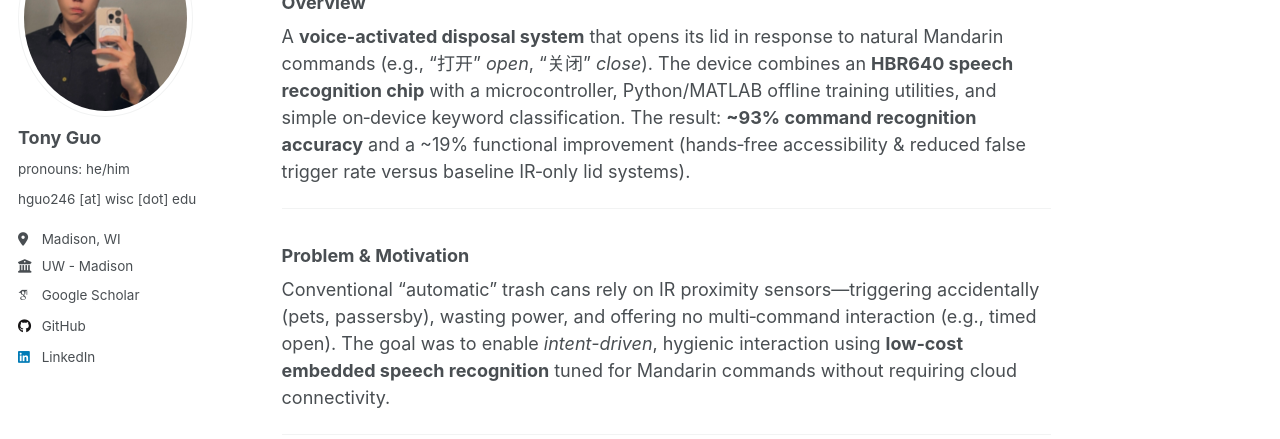
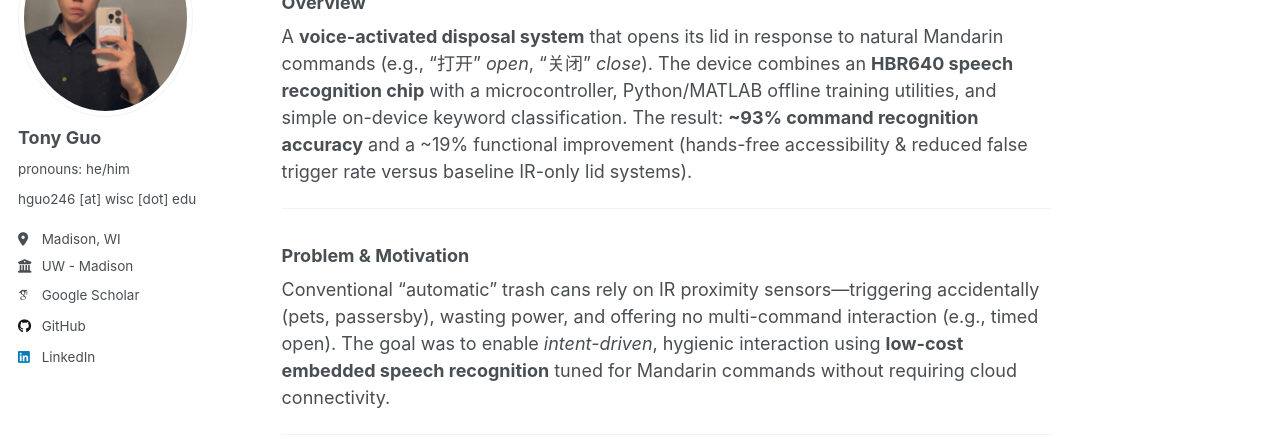
Before and after one commit to TonyGuo30/TonyGuo.github.io, a Jekyll site: the page built from _portfolio/portfolio-1.md, in a window 1280 px wide and 900 px high, scrolled down 829 px. Shown: the part 180-619 px from the top of the window. Built offline with Jekyll 4.4.1, drawn with Linux system fonts in a browser that asks for light colours; some web fonts are replaced; a script that is not in the unit is left out.

Commit message:
Update portfolio-1.md

```diff
--- a/_portfolio/portfolio-1.md
+++ b/_portfolio/portfolio-1.md
@@ -1,8 +1,8 @@
 ---
 title: "Speech Recognition Trash Can"
 excerpt: >
-  Voice‑activated smart bin with Mandarin command recognition (≈93% accuracy).<br/>
-  <img src="/images/project3.jpg" alt="Portfolio preview" style="max-width:260px;border-radius:8px;">
+  Voice-activated smart bin with Mandarin command recognition (≈93% accuracy).<br/>
+  <img src="{{ '/images/project3.jpg' | relative_url }}" alt="Portfolio preview" style="max-width:260px;border-radius:8px;">
 collection: portfolio
 permalink: /portfolio/speech-recognition-trash-can
 
@@ -11,12 +11,12 @@ permalink: /portfolio/speech-recognition-trash-can
 ![Speech Recognition Trash Can]({{ "/images/project3.jpg" | relative_url }})
 
 ### Overview
-A **voice-activated disposal system** that opens its lid in response to natural Mandarin commands (e.g., “打开” *open*, “关闭” *close*). The device combines an **HBR640 speech recognition chip** with a microcontroller, Python/MATLAB offline training utilities, and simple on‑device keyword classification. The result: **~93% command recognition accuracy** and a ~19% functional improvement (hands‑free accessibility & reduced false trigger rate versus baseline IR‑only lid systems).
+A **voice-activated disposal system** that opens its lid in response to natural Mandarin commands (e.g., “打开” *open*, “关闭” *close*). The device combines an **HBR640 speech recognition chip** with a microcontroller, Python/MATLAB offline training utilities, and simple on-device keyword classification. The result: **~93% command recognition accuracy** and a ~19% functional improvement (hands-free accessibility & reduced false trigger rate versus baseline IR-only lid systems).
 
 ---
 
 ### Problem & Motivation
-Conventional “automatic” trash cans rely on IR proximity sensors—triggering accidentally (pets, passersby), wasting power, and offering no multi‑command interaction (e.g., timed open). The goal was to enable *intent-driven*, hygienic interaction using **low‑cost embedded speech recognition** tuned for Mandarin commands without requiring cloud connectivity.
+Conventional “automatic” trash cans rely on IR proximity sensors—triggering accidentally (pets, passersby), wasting power, and offering no multi-command interaction (e.g., timed open). The goal was to enable *intent-driven*, hygienic interaction using **low-cost embedded speech recognition** tuned for Mandarin commands without requiring cloud connectivity.
 
 ---
 
@@ -41,5 +41,3 @@ Conventional “automatic” trash cans rely on IR proximity sensors—triggerin
 | 3 | 停止 | ting zhi | Halt motion (safety) |
 | 4 | 暂停 | zan ting | Pause open timer |
 | 5 | 垃圾桶 | la ji tong | Wake / attention (hotword) |
-
----
```
